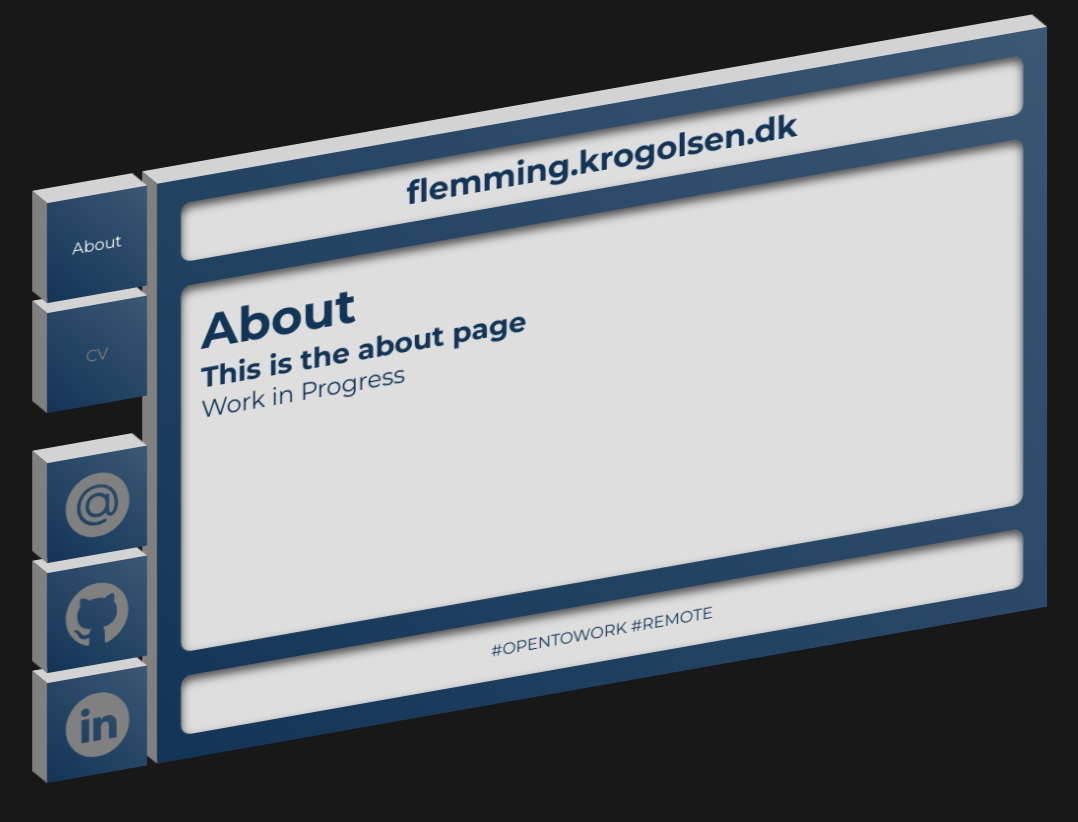
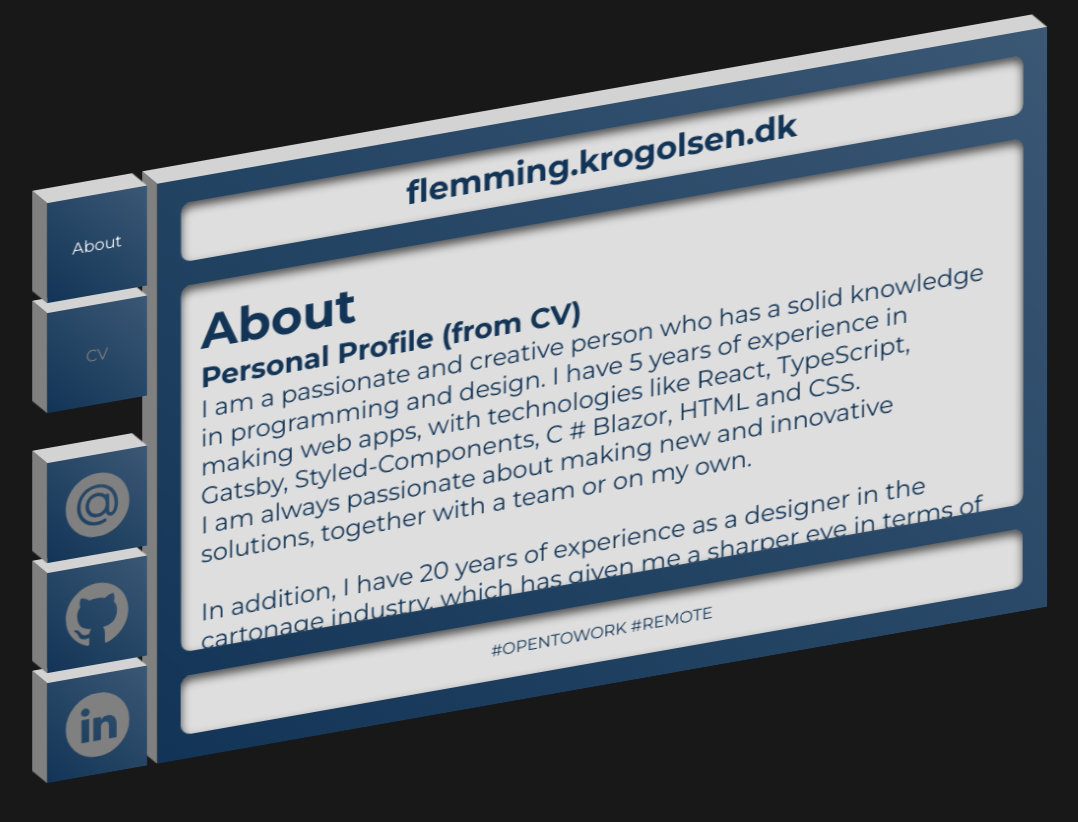
Before and after one commit to FlemmingKrogOlsen/myweb, a React (Create React App) app: page / in a window 1280 px wide. Shown: the top 822 px of the page, without its empty margins (93-1171 px from the left). Built offline with nearby package versions, Linux system fonts and the light colour scheme.

Commit message:
Spiced up about page a little

```diff
--- a/src/pages/about.tsx
+++ b/src/pages/about.tsx
@@ -4,9 +4,28 @@ export default function About() {
   return (
     <Container>
       <h1>About</h1>
-      <h3>This is the about page</h3>
-      <p>Work in Progress</p>
+      <h3>Personal Profile (from CV)</h3>
+      <p>
+        I am a passionate and creative person who has a solid knowledge in
+        programming and design. I have 5 years of experience in making web apps,
+        with technologies like React, TypeScript, Gatsby, Styled-Components, C #
+        Blazor, HTML and CSS.
+        <br />
+        I am always passionate about making new and innovative solutions,
+        together with a team or on my own.
+        <br />
+        <br />
+        In addition, I have 20 years of experience as a designer in the
+        cartonage industry, which has given me a sharper eye in terms of design,
+        and a good understanding of communication across industries /
+        departments.
+      </p>
+      <br />
+      <div style={{ textAlign: "center" }}>
+        <img src="/htmlcssjs.png" alt="htmlcssjs" />
+        <br />
+        <img src="/logo192.png" alt="htmlcssjs" width="150" />
+      </div>
     </Container>
   );
-
 }
```
Also changed, not shown: public/htmlcssjs.png (added).
